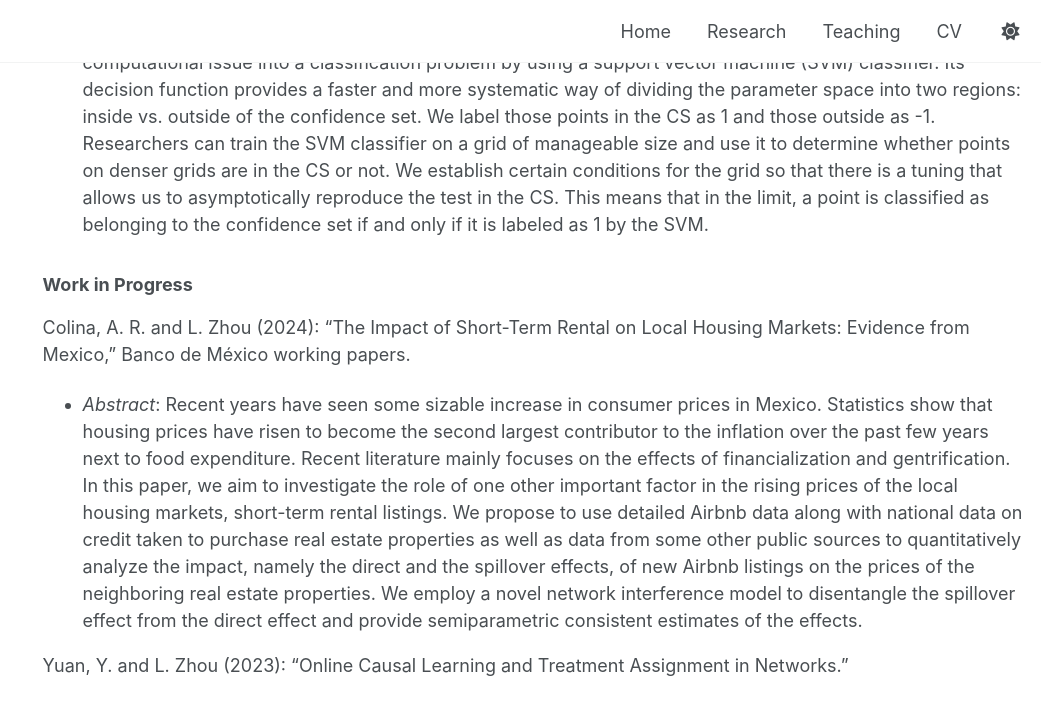
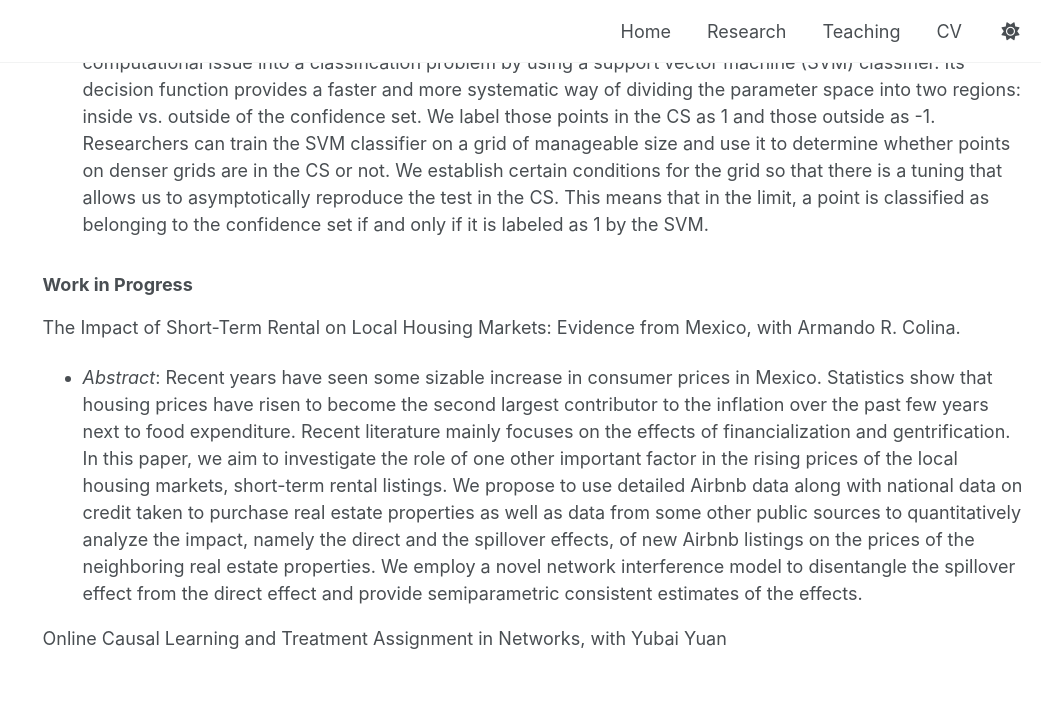
Before and after one commit to lbz5158/lujiezhou.github.io, a Jekyll site: the page built from _pages/publications.md, in a window 1280 px wide and 900 px high, scrolled down 761 px. Shown: the top 715 px of the window, without its empty margins (239-1280 px from the left). Built offline with Jekyll 4.4.1, drawn with Linux system fonts in a browser that asks for light colours.

Commit message:
Update publications.md

```diff
--- a/_pages/publications.md
+++ b/_pages/publications.md
@@ -22,12 +22,11 @@ Efficient Computation of Confidence Sets Using Classification on Equidistributed
 
 
 ### Work in Progress
-Colina, A. R. and L. Zhou (2024): “The Impact of Short-Term Rental on Local Housing Markets:
-Evidence from Mexico,” Banco de México working papers.
+The Impact of Short-Term Rental on Local Housing Markets: Evidence from Mexico, with Armando R. Colina.
 * *Abstract*: Recent years have seen some sizable increase in consumer prices in Mexico. Statistics show that housing prices have risen to become the second largest contributor to the inflation over the
 past few years next to food expenditure. Recent literature mainly focuses on the effects of financialization and gentrification. In this paper, we aim to investigate the role of one other important
 factor in the rising prices of the local housing markets, short-term rental listings. We propose to use detailed Airbnb data along with national data on credit taken to purchase real estate properties
 as well as data from some other public sources to quantitatively analyze the impact, namely the direct and the spillover effects, of new Airbnb listings on the prices of the neighboring real estate
 properties. We employ a novel network interference model to disentangle the spillover effect from the direct effect and provide semiparametric consistent estimates of the effects.
 
-Yuan, Y. and L. Zhou (2023): “Online Causal Learning and Treatment Assignment in Networks.”
+Online Causal Learning and Treatment Assignment in Networks, with Yubai Yuan
```
